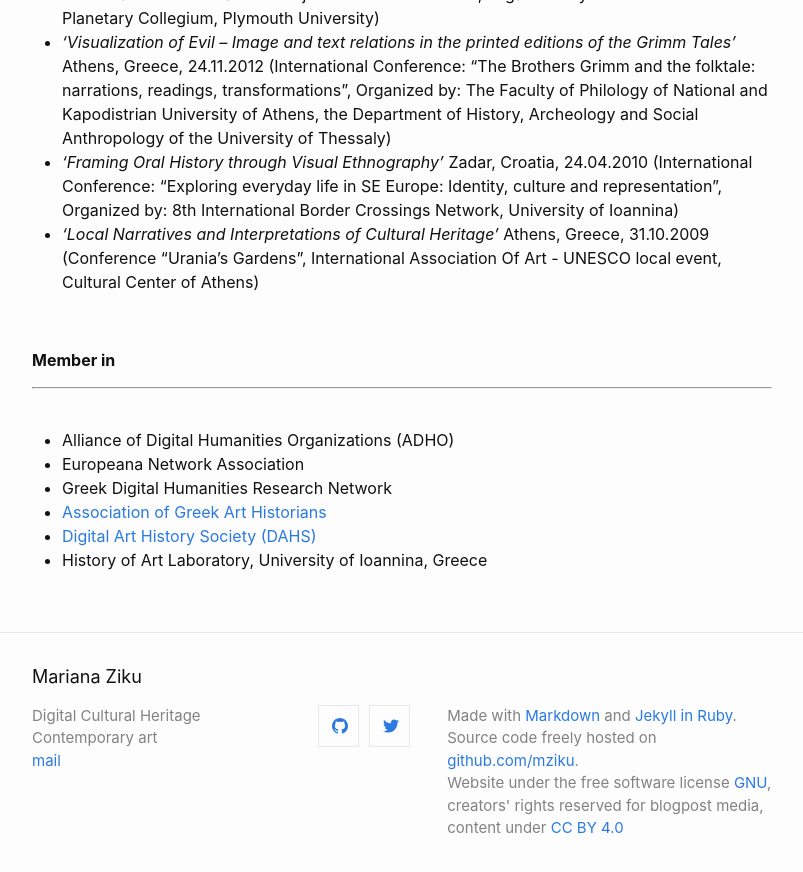
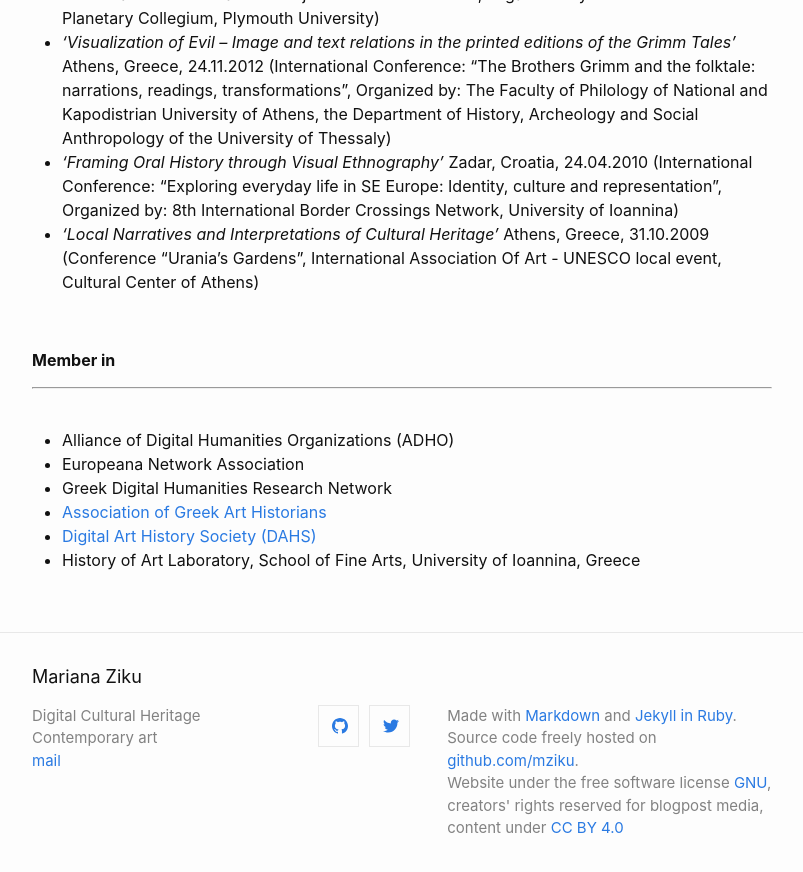
Before and after one commit to mziku/mziku.github.io, a Jekyll site: the page built from publications.md, in a window 1280 px wide and 900 px high, scrolled down 1778 px. Shown: the top 872 px of the window, without its empty margins (238-1041 px from the left). Built offline with Jekyll 4.4.1, drawn with Linux system fonts in a browser that asks for light colours.

Commit message:
Update publications.md

```diff
--- a/publications.md
+++ b/publications.md
@@ -62,4 +62,4 @@ navigation_weight: 3
 - Greek Digital Humanities Research Network
 - [Association of Greek Art Historians](https://eeit.org)
 - [Digital Art History Society (DAHS)](https://digitalarthistorysociety.org)
-- History of Art Laboratory, University of Ioannina, Greece
+- History of Art Laboratory, School of Fine Arts, University of Ioannina, Greece
```
